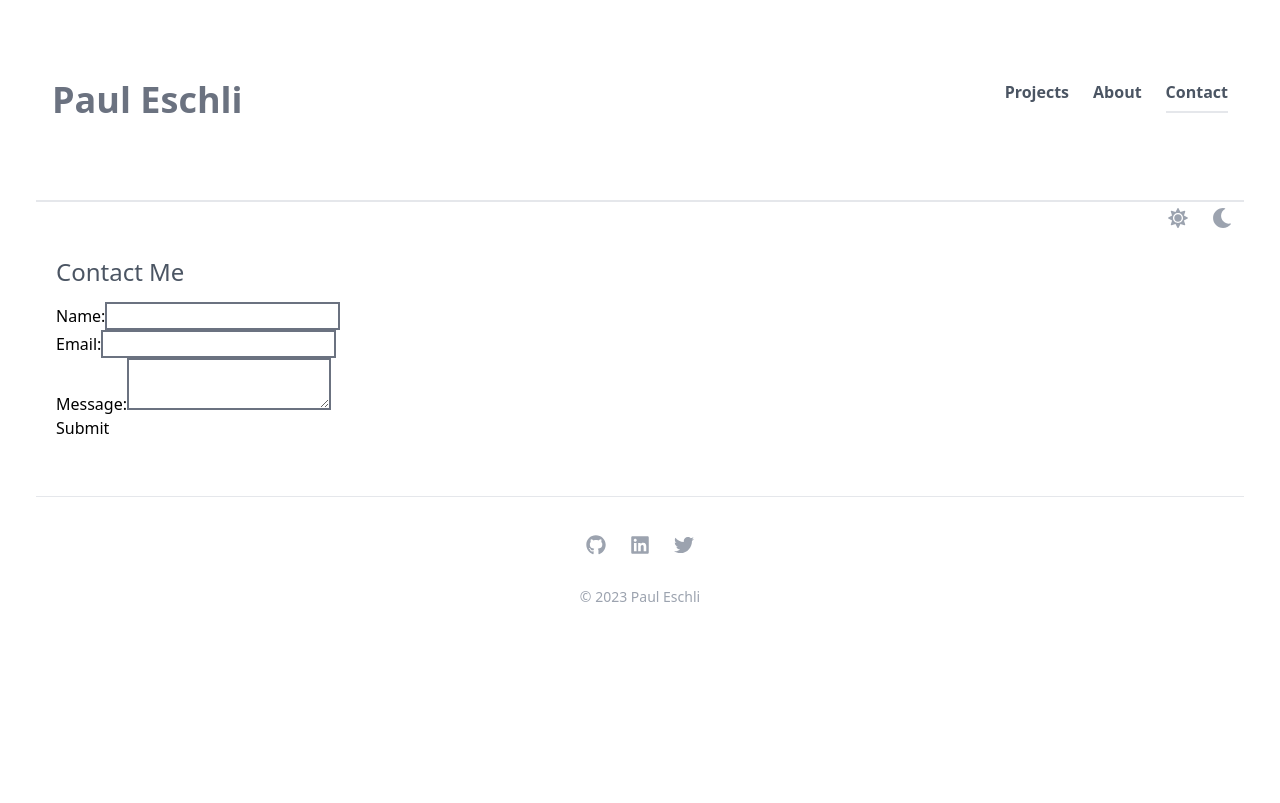
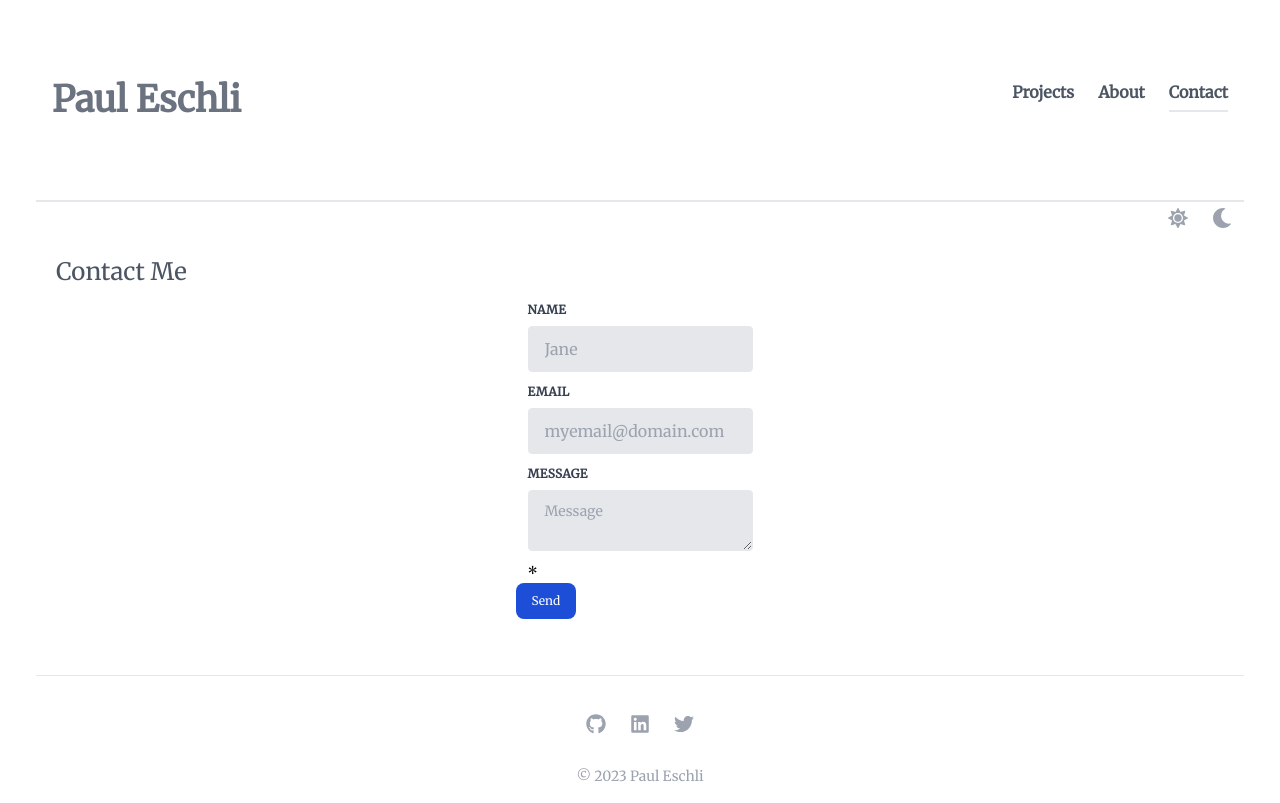
Before and after one commit to webinternaut/portfolio, a Next.js app: page /contact in a window 1280 px wide. Built offline with nearby package versions, Linux system fonts and the light colour scheme.

Commit message:
Contact form added

```diff
--- a/components/ContactForm.tsx
+++ b/components/ContactForm.tsx
@@ -1,62 +1,72 @@
-import { useState } from 'react';
-
-type FormData = {
-  name: string;
-  email: string;
-  message: string;
-};
+import React, { useState, FormEvent } from "react";
+import { Input, Textarea } from "@material-tailwind/react";
 
 const ContactForm = () => {
-  const [formData, setFormData] = useState<FormData>({
-    name: '',
-    email: '',
-    message: '',
-  });
+  const [name, setName] = useState('');
+  const [email, setEmail] = useState('');
+  const [message, setMessage] = useState('');
+  const [isLoading, setIsLoading] = useState(false);
+  const [isSent, setIsSent] = useState(false);
 
   const handleSubmit = async (e: React.FormEvent<HTMLFormElement>) => {
     e.preventDefault();
 
-    const response = await fetch('https://formsubmit.co/ajax/webinternaut@gmail.com', {
+    setIsLoading(true);
+
+    try {
+      // Send the form data to the server-side route
+      const response = await fetch('/api/sendEmail', {
         method: 'POST',
         headers: {
           'Content-Type': 'application/json',
         },
-      body: JSON.stringify(formData),
+        body: JSON.stringify({ name, email, message }),
       });
 
-    const data = await response.json();
+      if (response.ok) {
+        setIsSent(true);
+      } else {
+        console.error(response.statusText);
+      }
+    } catch (error) {
+      console.error(error);
+    }
 
-    console.log(data);
-  };
-
-  const handleChange = (e: React.ChangeEvent<HTMLInputElement | HTMLTextAreaElement>) => {
-    const { name, value } = e.target;
-
-    setFormData((prevState) => ({
-      ...prevState,
-      [name]: value,
-    }));
+    setIsLoading(false);
   };
 
   return (
+    <div className="flex justify-center ">
+      {isSent ? (
+        <p>Thank you for your message!</p>
+      ) : (
         <form onSubmit={handleSubmit}>
-      <label>
-        Name:
-        <input type="text" name="name" value={formData.name} onChange={handleChange} className='border-2 border-gray-500' />
+          <div className="max-w-lg gap-4 ">
+              <div className="w-full px-3 mb-6 md:mb-0">
+                <label className="block uppercase tracking-wide text-gray-700 text-xs font-bold mb-2" for="grid-first-name">
+                  Name
                 </label>
-      <br />
-      <label>
-        Email:
-        <input type="email" name="email" value={formData.email} onChange={handleChange} className='border-2 border-gray-500'/>
+                <input className="appearance-none block w-full bg-gray-200 text-gray-700 border rounded py-3 px-4 mb-3 leading-tight focus:outline-none focus:bg-white" type="text" id="name" placeholder="Jane" value={name} onChange={(e) => setName(e.target.value)} required />
+              </div>
+              <div className="w-full  px-3 mb-6 md:mb-0">
+                <label className="block uppercase tracking-wide text-gray-700 text-xs font-bold mb-2" for="grid-first-name">
+                  Email
                 </label>
-      <br />
-      <label>
-        Message:
-        <textarea name="message" value={formData.message} onChange={handleChange} className='border-2 border-gray-500'/>
+                <input className="appearance-none block w-full bg-gray-200 text-gray-700 border rounded py-3 px-4 mb-3 leading-tight focus:outline-none focus:bg-white" type="text" id="name" placeholder="myemail@domain.com" value={email} onChange={(e) => setEmail(e.target.value)} required />
+              </div>
+              <div className="w-full  px-3 mb-6 md:mb-0">
+                <label className="block uppercase tracking-wide text-gray-700 text-xs font-bold mb-2" for="grid-first-name">
+                  Message
                 </label>
-      <br />
-      <button type="submit">Submit</button>
+                <Textarea className="appearance-none block w-full bg-gray-200 text-gray-700 border rounded py-3 px-4 mb-3 leading-tight focus:outline-none focus:bg-white" id="name" placeholder="Message" value={message} onChange={(e) => setMessage(e.target.value)} required />
+              </div>
+              <button type="submit" className="inline-flex items-center py-2.5 px-4 text-xs font-medium text-center text-white bg-blue-700 rounded-lg focus:ring-4 focus:ring-blue-200 dark:focus:ring-blue-900 hover:bg-blue-800" disabled={isLoading}>
+              {isLoading ? 'Sending...' : 'Send'}
+           </button>
+           </div>
         </form>
+      )}
+    </div>
   );
 };
 
--- a/components/ProjectCard.tsx
+++ b/components/ProjectCard.tsx
@@ -6,8 +6,9 @@ export default function ProjectCard ({ project }: { project: Project }) {
   return (
     <div className="max-w-sm m-3  ">
       <Link href={`/projects/${project.id}`} >
-          <img src={project.imageUrl} alt={project.title} className="rounded-lg hover:shadow-3xl transition ease-in-out delay-50 bg-blue-500 hover:-translate-y-2 hover:scale-200 duration-600" />
+          <img src={project.imageUrl} alt={project.title} className="rounded-lg hover:shadow-3xl transition ease-in-out delay-50 hover:-translate-y-2 hover:scale-200 duration-600" />
           <h3>{project.title}</h3>
+          <h4>{project.subtitle}</h4>
           {/* <div className='text-gray-400 text-normal text-left text-xs uppercase'>{project.status} | {project.year} | {project.company}</div> */}
       </Link>
     </div>
--- a/interface/types.ts
+++ b/interface/types.ts
@@ -1,6 +1,7 @@
 export interface Project {
   id?: number | undefined;
   title?: string | undefined;
+  subtitle?: string | undefined;
   status?: string | undefined;
   type?: string | undefined;
   year?: string | undefined;
--- a/next.config.js
+++ b/next.config.js
@@ -1,4 +1,6 @@
 /** @type {import('next').NextConfig} */
+require('dotenv').config();
+
 const nextConfig = {
   reactStrictMode: true,
 }
--- a/pages/_app.tsx
+++ b/pages/_app.tsx
@@ -2,6 +2,10 @@ import { ThemeProvider } from 'next-themes';
 import '../styles/globals.css';
 import Layout from '@/components/Layout';
 import { AppProps } from 'next/app';
+
+import "@fontsource/merriweather"; // Defaults to weight 400
+import "@fontsource/merriweather/400.css"; // Specify weight
+import "@fontsource/merriweather/400-italic.css"; // Specify weight and style
 
 interface Props {
   children: React.ReactNode;
--- /dev/null
+++ b/pages/api/sendEmail.js
@@ -0,0 +1,84 @@
+import nodemailer from 'nodemailer';
+
+export default async function handler(req, res) {
+  if (req.method === 'POST') {
+    const { name, email, message } = req.body;
+
+    // Create a transporter using Gmail SMTP
+    const transporter = nodemailer.createTransport({
+      service: 'Gmail',
+      auth: {
+        user: process.env.GMAIL_USERNAME,
+        pass: process.env.GMAIL_PASSWORD,
+      },
+    });
+
+    // Compose the email message
+    const mailOptions = {
+      from: process.env.GMAIL_USERNAME,
+      to: process.env.GMAIL_USERNAME, // Enter the recipient email address
+      subject: 'New Contact Form Submission',
+      text: `Name: ${name}\nEmail: ${email}\nMessage: ${message}`,
+    };
+
+    try {
+      // Send the email
+      await transporter.sendMail(mailOptions);
+      res.status(200).send('Email sent successfully');
+    } catch (error) {
+      console.error(error);
+      res.status(500).send('Error sending email');
+    }
+  } else {
+    res.status(405).send('Method Not Allowed');
+  }
+}
+
+
+// const express = require("express");
+// const router = express.Router();
+// const cors = require("cors");
+// const nodemailer = require("nodemailer");
+
+// const app = express();
+// app.use(cors());
+// app.use(express.json());
+// app.use("/", router);
+// app.listen(5000, () => console.log("Server Running"));
+
+// const contactEmail = nodemailer.createTransport({
+//     service: 'gmail',
+//     auth: {
+//       user: "webinternaut@gmail.com",
+//       pass: "iogsyikcujgzutkv",
+//     },
+//   });
+
+//   contactEmail.verify((error) => {
+//     if (error) {
+//       console.log(error);
+//     } else {
+//       console.log("Ready to Send");
+//     }
+//   });
+
+//   router.post("/contact", (req, res) => {
+//     const name = req.body.name;
+//     const email = req.body.email;
+//     const message = req.body.message;
+//     const mail = {
+//       from: name,
+//       to: "webinternaut@gmail.com",
+//       subject: "Contact Form Submission",
+//       html: `<p>Name: ${name}</p>
+//              <p>Email: ${email}</p>
+//              <p>Message: ${message}</p>`,
+//     };
+//     contactEmail.sendMail(mail, (error) => {
+//       if (error) {
+//         res.json({ status: "ERROR" });
+//       } else {
+//         res.json({ status: "Message Sent" });
+//       }
+//     });
+//   });
--- a/pages/projects/[id].tsx
+++ b/pages/projects/[id].tsx
@@ -29,7 +29,7 @@ return (
                   </div>
                   <h3 className='text-2xl leading-9 text-gray-600 dark:text-white pb-3'>{project?.header1}</h3>
                   <ReactMarkdown>{project?.section1 ? project.section1 : ''}</ReactMarkdown>
-                  <h3 className='text-2xl leading-9 text-gray-600 dark:text-white pb-3'>{project?.header2}</h3>
+                  <h3 className='text-2xl leading-9 text-gray-600 dark:text-white pb-3'>{project?.header2} </h3>
                   <ReactMarkdown>{project?.section2 ? project.section2 : ''}</ReactMarkdown>
                   <h3 className='text-2xl leading-9 text-gray-600 dark:text-white pb-3'>{project?.header3}</h3>
                   <ReactMarkdown>{project?.section3 ? project.section3 : ''}</ReactMarkdown>
--- a/styles/globals.css
+++ b/styles/globals.css
@@ -60,11 +60,23 @@ body {
   }
   h3 {
     @apply text-base;
-    @apply leading-9;
+    @apply leading-normal;
     @apply text-gray-600;
     @apply dark:text-gray-300;
-    @apply pb-0;
+    @apply p-0;
+    @apply m-0;
   }
+
+  h4 {
+      @apply text-xs;
+      @apply leading-normal;
+      @apply text-gray-600;
+      @apply dark:text-gray-800;
+      @apply pb-0;
+      @apply uppercase;
+      @apply p-0;
+      @apply m-0;
+    }
   main ul {
     @apply text-gray-600;
     @apply dark:text-gray-300;
```
Also changed, not shown: package.json (+6 -2 lines), public/data.json (+11 -6 lines), 1 other file (tests, documents, lock files or other folders). Lines whose indentation alone changed are shown as unchanged.
